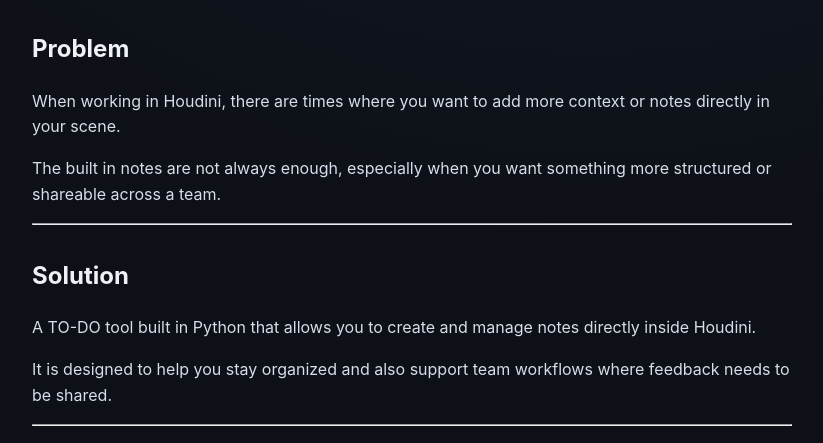
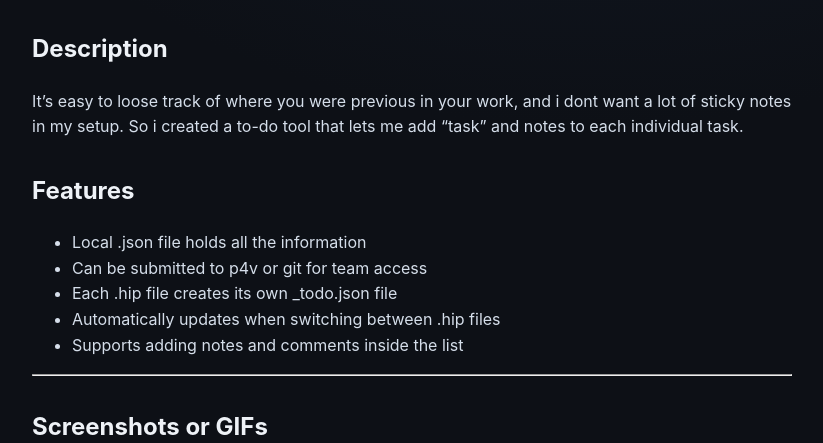
Before and after one commit to ianistor/ian_mywebsite, a Jekyll site: the page built from _tools/2025-07-18-houdini-todo-tool.md, in a window 1280 px wide and 900 px high, scrolled down 554 px, cut to the strip 226-669 px from the top of the window. Shown: the whole strip, without its empty margins (48-871 px from the left). Built offline with Jekyll 4.4.1, drawn with Linux system fonts in a browser that asks for light colours; nearby versions of some CDN libraries.

Commit message:
Update 2025-07-18-houdini-todo-tool.md

```diff
--- a/_tools/2025-07-18-houdini-todo-tool.md
+++ b/_tools/2025-07-18-houdini-todo-tool.md
@@ -15,21 +15,11 @@
 
 ---
 
-## Problem
+## Description
 
-When working in Houdini, there are times where you want to add more context or notes directly in your scene.
+It's easy to loose track of where you were previous in your work, and i dont want a lot of sticky notes in my setup.
+So i created a to-do tool that lets me add "task" and notes to each individual task.
 
-The built in notes are not always enough, especially when you want something more structured or shareable across a team.
-
----
-
-## Solution
-
-A TO-DO tool built in Python that allows you to create and manage notes directly inside Houdini.
-
-It is designed to help you stay organized and also support team workflows where feedback needs to be shared.
-
----
 
 ## Features
 
```
